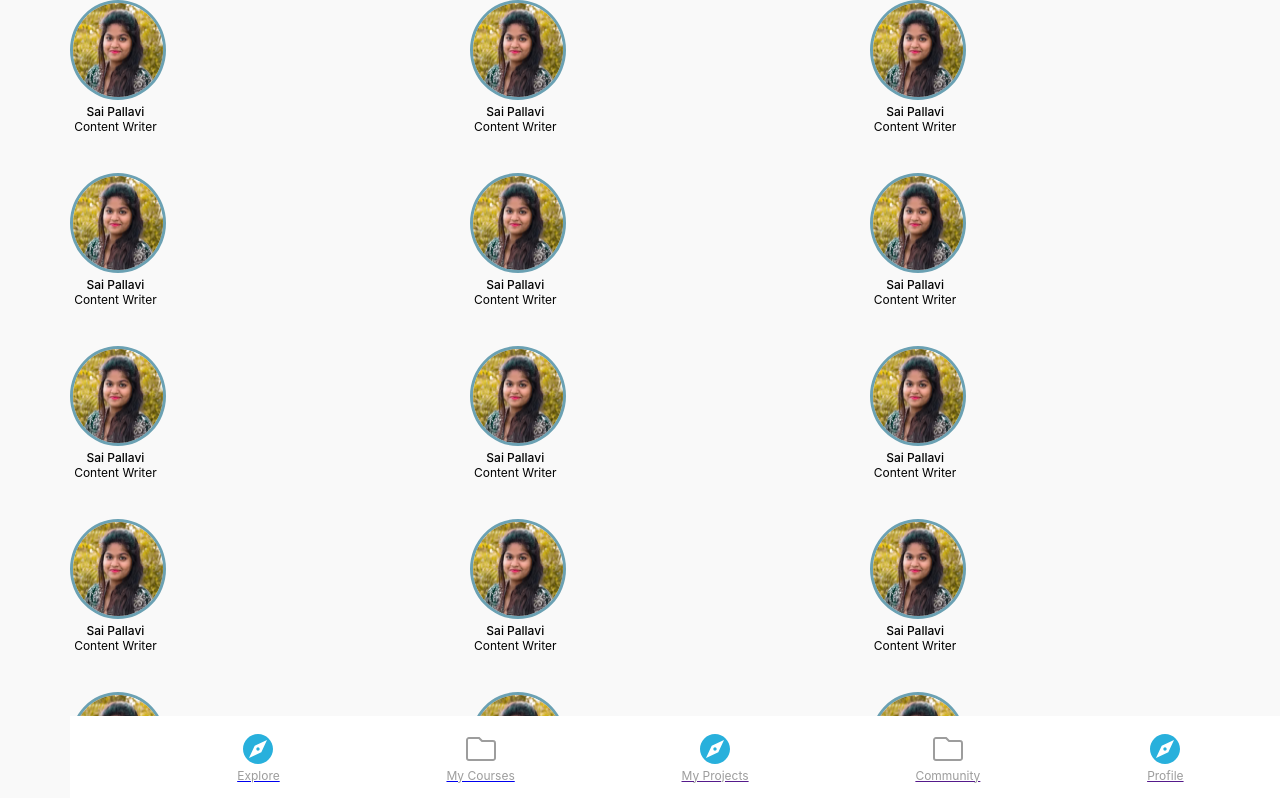
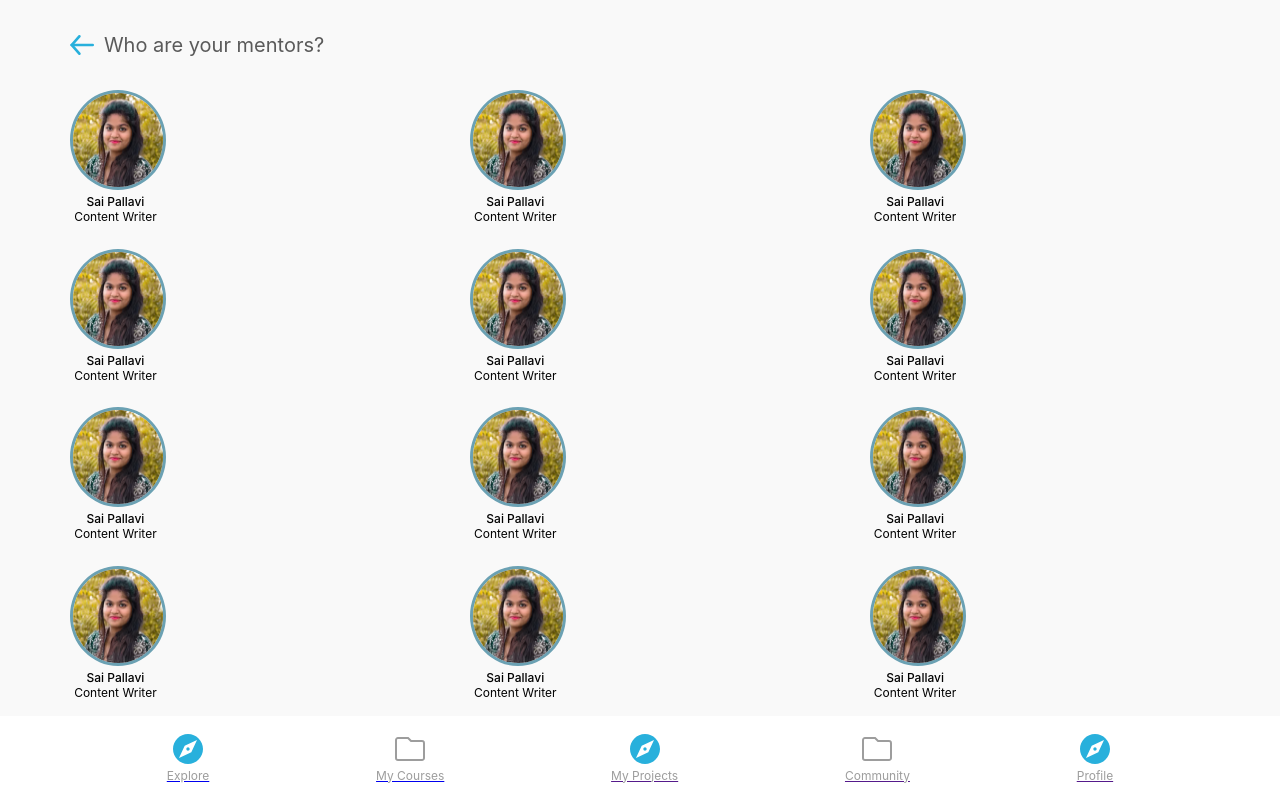
Before and after one commit to abhishek-hero/Project_Edutech, a React (Create React App) app in the folder project-edutech/: page /mentors in a window 1280 px wide. Shown: the top 798 px of the page. Built offline with nearby package versions, Linux system fonts and the light colour scheme.

Commit message:
completed project

```diff
--- a/project-edutech/src/Components/Home/Banner.jsx
+++ b/project-edutech/src/Components/Home/Banner.jsx
@@ -4,7 +4,7 @@ import './Styles/Banner.css'
 export const Banner = () => {
     return (
         <div className='home_banner'>
-
+            <img src="https://source.unsplash.com/1600x900/?javascript" alt="" />
         </div>
     )
 }
--- a/project-edutech/src/Components/Home/Styles/Banner.css
+++ b/project-edutech/src/Components/Home/Styles/Banner.css
@@ -7,3 +7,10 @@
     margin-bottom: 23px;
     padding-top: 72px;
 }
+
+.home_banner img {
+    width: 88%;
+    height: 200px;
+    background-size: cover;
+    background-repeat: no-repeat;
+}
--- a/project-edutech/src/Components/Mentor/MentorPage.jsx
+++ b/project-edutech/src/Components/Mentor/MentorPage.jsx
@@ -5,6 +5,11 @@ import { Footer } from '../Home/Footer'
 
 export const MentorPage = () => {
     return (
+        <div>
+            <div className="main_div_mentor">
+                <img src="/Icons/BackIcon.svg" alt="" />
+                <p>Who are your mentors?</p>
+            </div>
             <div className="mentorPage_main_div">
                 <Mentor></Mentor>
                 <Mentor></Mentor>
@@ -18,13 +23,10 @@ export const MentorPage = () => {
                 <Mentor></Mentor>
                 <Mentor></Mentor>
                 <Mentor></Mentor>
-            <Mentor></Mentor>
-            <Mentor></Mentor>
-            <Mentor></Mentor>
-            <Mentor></Mentor>
-            <Mentor></Mentor>
-            <Mentor></Mentor>
 
+                <div className="space_div_mentor"></div>
+
+            </div>
             <Footer></Footer>
         </div>
     );
--- a/project-edutech/src/Components/Mentor/Styles/MentorPage.css
+++ b/project-edutech/src/Components/Mentor/Styles/MentorPage.css
@@ -5,3 +5,21 @@
     grid-template-columns: 29.6% 29.6% 29.6%;
     grid-gap: 5.5%;
 }
+
+.main_div_mentor {
+    width: 89%;
+    height: 90px;
+    display: flex;
+    align-items: center;
+    margin: auto;
+}
+
+.main_div_mentor img {
+    height: 20px;
+    margin-right: 10px;
+}
+
+.main_div_mentor p {
+    color: #5A5A5A;
+    font-size: 20px;
+}
```
Also changed, not shown: project-edutech/public/Icons/BackIcon.svg (added). Lines whose indentation alone changed are shown as unchanged.
